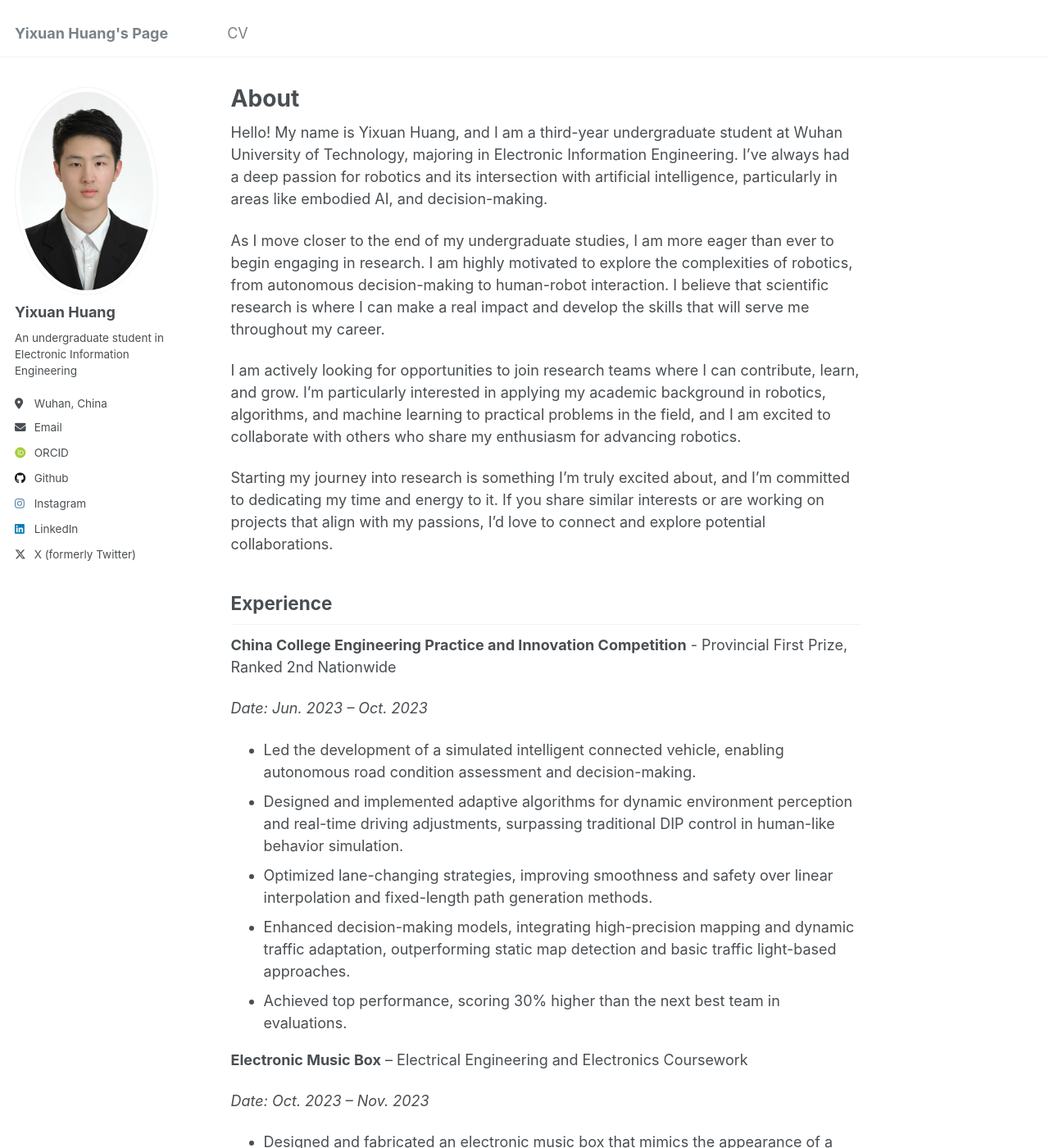
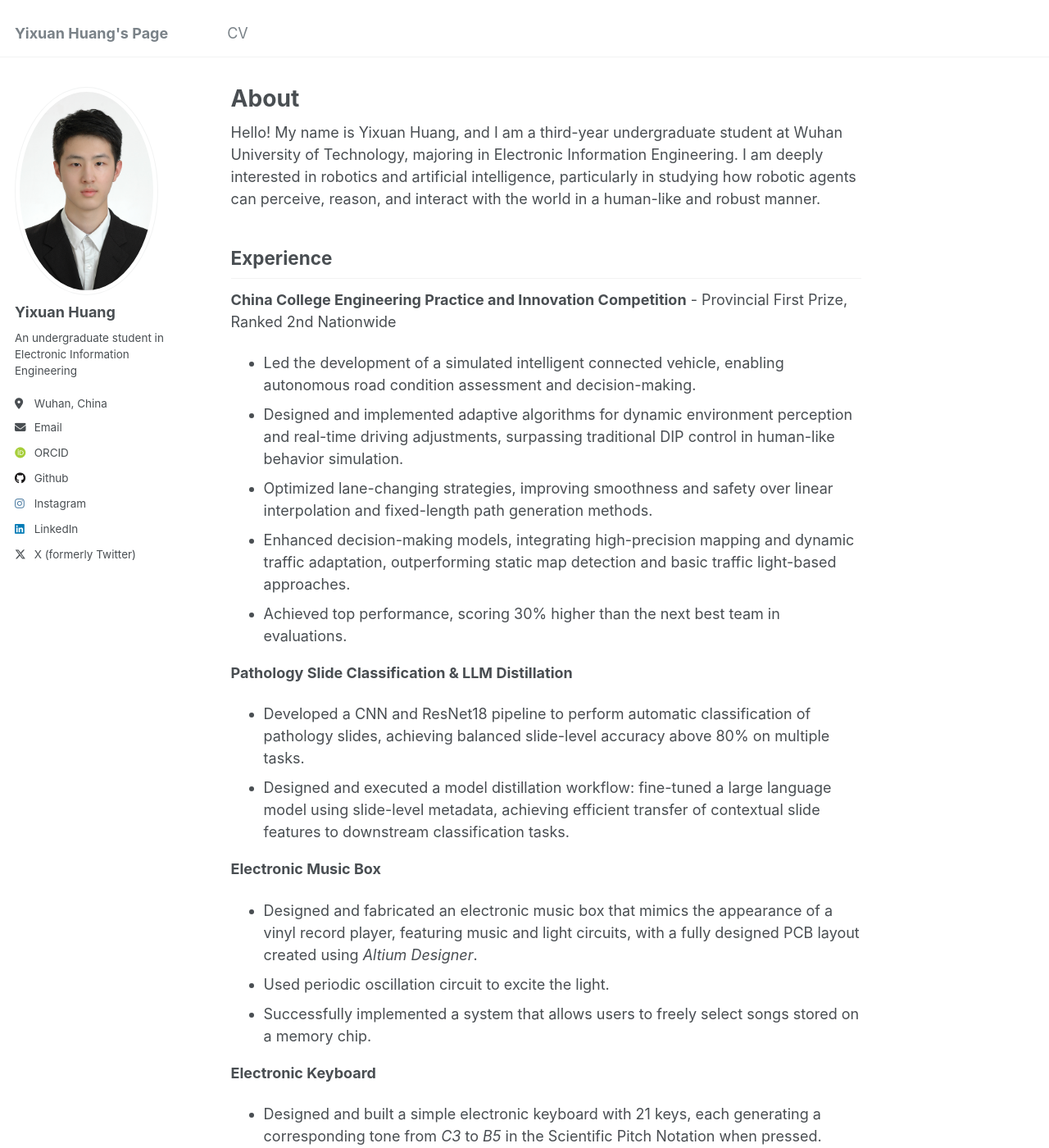
Before and after one commit to yixuanhuang04/yixuanhuang04.github.io, a Jekyll site: the page built from _pages/about.md, in a window 1280 px wide and 1400 px high. Shown: the whole window at 82% size. Built offline with Jekyll 4.4.1, drawn with Linux system fonts in a browser that asks for light colours; some web fonts are replaced; some of the changed text lies outside the part shown.

Commit message:
docs: update about

```diff
--- a/_pages/about.md
+++ b/_pages/about.md
@@ -7,19 +7,11 @@ redirect_from:
   - /about.html
 ---
 
-Hello! My name is Yixuan Huang, and I am a third-year undergraduate student at Wuhan University of Technology, majoring in Electronic Information Engineering. I’ve always had a deep passion for robotics and its intersection with artificial intelligence, particularly in areas like embodied AI, and decision-making.
-
-As I move closer to the end of my undergraduate studies, I am more eager than ever to begin engaging in research. I am highly motivated to explore the complexities of robotics, from autonomous decision-making to human-robot interaction. I believe that scientific research is where I can make a real impact and develop the skills that will serve me throughout my career.
-
-I am actively looking for opportunities to join research teams where I can contribute, learn, and grow. I’m particularly interested in applying my academic background in robotics, algorithms, and machine learning to practical problems in the field, and I am excited to collaborate with others who share my enthusiasm for advancing robotics.
-
-Starting my journey into research is something I’m truly excited about, and I’m committed to dedicating my time and energy to it. If you share similar interests or are working on projects that align with my passions, I’d love to connect and explore potential collaborations.
+Hello! My name is Yixuan Huang, and I am a third-year undergraduate student at Wuhan University of Technology, majoring in Electronic Information Engineering. I am deeply interested in robotics and artificial intelligence, particularly in studying how robotic agents can perceive, reason, and interact with the world in a human-like and robust manner.
 
 ## Experience
 
 **China College Engineering Practice and Innovation Competition** - Provincial First Prize, Ranked 2nd Nationwide
-
-*Date: Jun. 2023 – Oct. 2023*
 
 - Led the development of a simulated intelligent connected vehicle, enabling autonomous road condition assessment and decision-making.
 - Designed and implemented adaptive algorithms for dynamic environment perception and real-time driving adjustments, surpassing traditional DIP control in human-like behavior simulation.
@@ -27,25 +19,24 @@ Starting my journey into research is something I’m truly excited about, and I
 - Enhanced decision-making models, integrating high-precision mapping and dynamic traffic adaptation, outperforming static map detection and basic traffic light-based approaches.
 - Achieved top performance, scoring 30% higher than the next best team in evaluations.
 
-**Electronic Music Box** – Electrical Engineering and Electronics Coursework
+**Pathology Slide Classification & LLM Distillation**
 
-*Date: Oct. 2023 – Nov. 2023*
+- Developed a CNN and ResNet18 pipeline to perform automatic classification of pathology slides, achieving balanced slide-level accuracy above 80% on multiple tasks.
+- Designed and executed a model distillation workflow: fine-tuned a large language model using slide-level metadata, achieving efficient transfer of contextual slide features to downstream classification tasks.
+
+**Electronic Music Box**
 
 - Designed and fabricated an electronic music box that mimics the appearance of a vinyl record player, featuring music and light circuits, with a fully designed PCB layout created using *Altium Designer*.
 - Used periodic oscillation circuit to excite the light.
 - Successfully implemented a system that allows users to freely select songs stored on a memory chip.
 
-**Electronic Keyboard** – Analog Electronic Circuit Coursework
-
-*Date: Nov. 2023 – Dec. 2023*
+**Electronic Keyboard**
 
 - Designed and built a simple electronic keyboard with 21 keys, each generating a corresponding tone from *C3* to *B5* in the Scientific Pitch Notation when pressed.
 - Developed an electronic keyboard to analyze frequency synthesis using digital signal processing techniques, exploring waveform generation and harmonics tuning for optimal sound quality.
 - Played multiple musical pieces using the electronic keyboard.
 
-**Multi-Functional Quiz Buzzer System** – Digital Circuits Design Coursework
-
-*Date: May. 2024 – Jun. 2024*
+**Multi-Functional Quiz Buzzer System**
 
 - Designed and implemented an 8-channel quiz buzzer system with a countdown timer, using digital circuits, including logic gates and flip-flops.
 - Used state machine planning to make decisions and prioritize.
@@ -53,15 +44,13 @@ Starting my journey into research is something I’m truly excited about, and I
 
 **Electronic Password Lock System** - Microcontroller Applications Coursework
 
-*Date: Nov. 2024 – Dec. 2024*
-
 - Designed and implemented an electronic password lock system using FPGA for secure access control.
 - Used multi-state federation management.
 
 ## Skills
 
 - Languages: Python, C/C++, Java, MATLAB, Assembly Language, VHDL
-- Tools/Technologies: Git, Linux, LaTeX, CUDA, PCB Design Software, Machine Learning, TensorFlow, MuJoco
+- Tools/Technologies: Git, Linux, LaTeX, CUDA, PCB Design Software, Machine Learning, Deep Learning, Reinforcement Learning, TensorFlow, MuJoco
 - Hardware: circuit design, soldering, microcontroller programming
 
 ## Service \& Scholarships
@@ -69,4 +58,4 @@ Starting my journey into research is something I’m truly excited about, and I
 - Provincial First Prize – China College Engineering Practice and Innovation Competition Ranked 2nd nationally in the Provincial Selection (2023)
 - University Scholarship – Second Prize Scholarship (2023), First Prize Scholarship (2024)
 - Excellent Student – Wuhan University of Technology Excellent Student (top 1%) (2023, 2024)
-- Student Union Officer – Wuhan University of Technology (Sep. 2022 – Jun.2024)
+- Student Union Officer – Wuhan University of Technology (2022 – 2024)
```
